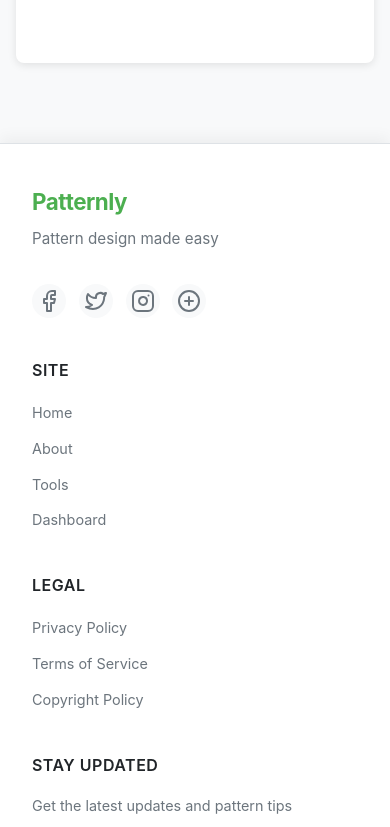
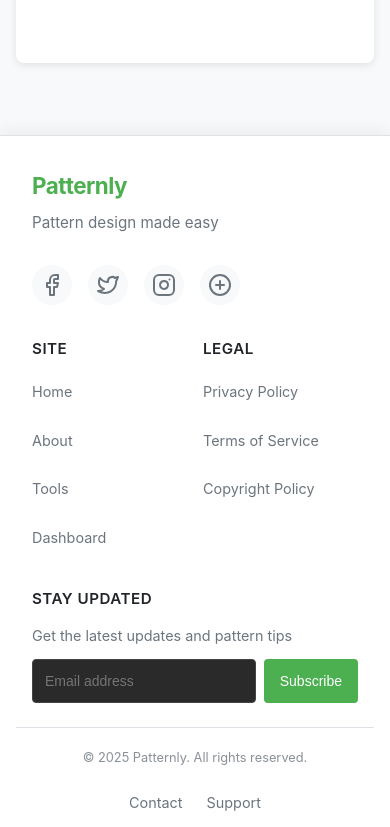
Before and after one commit to azh1n/patternly, a Vue app in the folder vue-project/: page /about in a window 390 px wide. Shown: the part 1020-1847 px from the top of the page. Built offline with nearby package versions, Linux system fonts and the light colour scheme; no server answers.

Commit message:
mobile footer

```diff
--- a/vue-project/src/components/AppFooter.vue
+++ b/vue-project/src/components/AppFooter.vue
@@ -20,6 +20,7 @@
         </div>
       </div>
 
+      <div class="footer-columns">
         <div class="footer-section links">
           <h4 class="footer-heading">Site</h4>
           <nav class="footer-nav">
@@ -39,6 +40,7 @@
             <!-- Refund Policy link temporarily hidden until marketplace is ready -->
             <!-- <router-link to="/refund-policy" class="footer-link">Refund Policy</router-link> -->
           </nav>
+        </div>
       </div>
 
       <div class="footer-section newsletter">
@@ -73,8 +75,8 @@ const currentYear = ref(new Date().getFullYear());
 .footer {
   width: 100%;
   background-color: var(--header-bg);
-  padding: 2.5rem 1rem 1rem;
-  margin-top: 3rem;
+  padding: 2rem 1rem 0.75rem;
+  margin-top: 2.5rem;
   border-top: 1px solid var(--border-color);
   color: var(--text-primary);
   position: relative;
@@ -91,11 +93,17 @@ const currentYear = ref(new Date().getFullYear());
   max-width: var(--max-content-width);
   width: 100%;
   margin: 0 auto;
-  display: grid;
-  grid-template-columns: 1fr;
-  gap: 2.5rem;
+  display: flex;
+  flex-direction: column;
+  gap: 2rem;
   padding: 0 1rem;
   box-sizing: border-box;
+}
+
+.footer-columns {
+  display: grid;
+  grid-template-columns: repeat(2, 1fr);
+  gap: 1rem;
 }
 
 .footer-section {
@@ -113,14 +121,14 @@ const currentYear = ref(new Date().getFullYear());
 
 .footer-tagline {
   color: var(--text-secondary);
-  margin-bottom: 1.2rem;
+  margin-bottom: 1rem;
   font-size: 0.95rem;
 }
 
 .footer-heading {
-  font-size: 1rem;
+  font-size: 0.95rem;
   font-weight: 600;
-  margin-bottom: 1rem;
+  margin-bottom: 0.8rem;
   color: var(--text-primary);
   text-transform: uppercase;
   letter-spacing: 0.5px;
@@ -129,7 +137,7 @@ const currentYear = ref(new Date().getFullYear());
 .footer-nav {
   display: flex;
   flex-direction: column;
-  gap: 0.6rem;
+  gap: 0.8rem;
 }
 
 .footer-link {
@@ -138,17 +146,17 @@ const currentYear = ref(new Date().getFullYear());
   font-size: 0.9rem;
   transition: color 0.2s ease, transform 0.2s ease;
   display: inline-block;
-  padding: 0.1rem 0;
+  padding: 0.4rem 0;
 }
 
-.footer-link:hover {
+.footer-link:hover, .footer-link:active {
   color: var(--accent-color);
   transform: translateX(3px);
 }
 
 .social-links {
   display: flex;
-  gap: 0.8rem;
+  gap: 1rem;
   margin-top: 0.8rem;
 }
 
@@ -156,15 +164,15 @@ const currentYear = ref(new Date().getFullYear());
   display: flex;
   align-items: center;
   justify-content: center;
-  width: 34px;
-  height: 34px;
+  width: 40px;
+  height: 40px;
   border-radius: 50%;
   background-color: var(--button-bg);
   color: var(--text-secondary);
   transition: all 0.3s ease;
 }
 
-.social-link:hover {
+.social-link:hover, .social-link:active {
   background-color: var(--accent-color);
   color: white;
   transform: translateY(-3px);
@@ -179,9 +187,9 @@ const currentYear = ref(new Date().getFullYear());
 
 .newsletter-form {
   display: flex;
-  flex-direction: column;
+  width: 100%;
+  max-width: 100%;
   gap: 8px;
-  max-width: 300px;
 }
 
 .newsletter-input {
@@ -190,9 +198,10 @@ const currentYear = ref(new Date().getFullYear());
   color: #fff;
   padding: 6px 12px;
   border-radius: 4px;
-  height: 36px;
+  height: 44px;
   font-size: 14px;
-  width: 100%;
+  flex: 1;
+  min-width: 0;
 }
 
 .newsletter-input:focus {
@@ -204,24 +213,23 @@ const currentYear = ref(new Date().getFullYear());
   background-color: var(--accent-color);
   color: white;
   border: none;
-  padding: 6px 12px;
+  padding: 0 16px;
   border-radius: 4px;
   font-weight: 500;
   cursor: pointer;
-  height: 32px;
+  height: 44px;
   font-size: 14px;
-  align-self: flex-start;
-  min-width: 90px;
+  white-space: nowrap;
 }
 
-.newsletter-button:hover {
+.newsletter-button:hover, .newsletter-button:active {
   background-color: var(--accent-hover);
 }
 
 .footer-bottom {
   max-width: var(--max-content-width);
   width: 100%;
-  margin: 2rem auto 0;
+  margin: 1.5rem auto 0;
   padding: 1.2rem 1rem 0;
   border-top: 1px solid var(--border-color);
   display: flex;
@@ -250,9 +258,14 @@ const currentYear = ref(new Date().getFullYear());
   }
 
   .footer-content {
+    display: grid;
     grid-template-columns: repeat(2, 1fr);
     padding: 0 2rem;
     gap: 3rem;
+  }
+
+  .footer-columns {
+    display: contents;
   }
 
   .footer-bottom {
@@ -268,6 +281,10 @@ const currentYear = ref(new Date().getFullYear());
     grid-template-columns: 2fr repeat(3, 1fr);
     gap: 2rem;
   }
+
+  .footer-columns {
+    display: contents;
+  }
 }
 
 @media (min-width: 1200px) {
--- a/vue-project/src/components/SideNavigation.vue
+++ b/vue-project/src/components/SideNavigation.vue
@@ -11,7 +11,7 @@
     <aside class="nav-sidebar" :class="{ 'expanded': isExpanded }">
       <!-- Logo and collapse button section -->
       <div class="sidebar-header">
-        <h1 class="app-logo" @click="navigateToHome">Patternly</h1>
+        <h1 class="app-logo">Patternly</h1>
         <button class="collapse-btn" @click="toggleNavigation">
           <font-awesome-icon :icon="isExpanded ? 'chevron-left' : 'chevron-right'" />
         </button>
@@ -210,7 +210,6 @@ defineExpose({
   white-space: nowrap;
   overflow: hidden;
   text-overflow: ellipsis;
-  cursor: pointer;
 }
 
 .collapse-btn {
```
Lines whose indentation alone changed are shown as unchanged.
